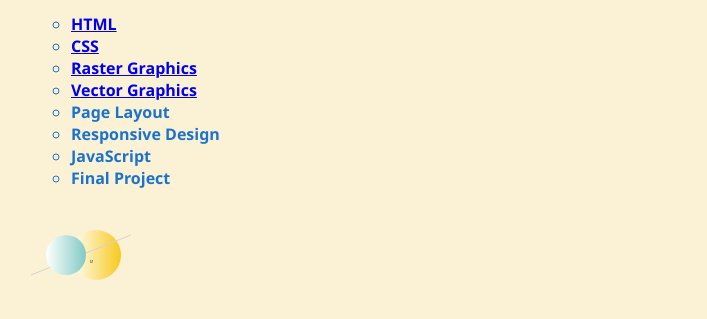
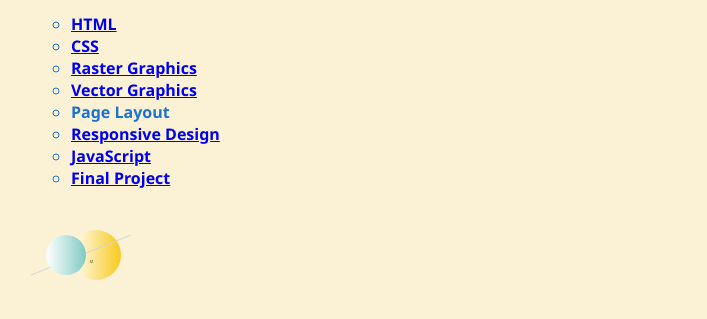
Before and after one commit to qiaoyinzheng/WEB-DESIGN, a plain HTML site: page index.html in a window 1280 px wide. Shown: the part 111-430 px from the top of the page, without its empty margins (1-708 px from the left). Drawn offline with Linux system fonts and the light colour scheme.

Commit message:
Update index.html

```diff
--- a/index.html
+++ b/index.html
@@ -36,9 +36,9 @@
       <li><a href="raster-graphic/index.html">Raster Graphics</a></li>
       <li><a href="index.html">Vector Graphics</a></li>
       <li>Page Layout</li>
-      <li>Responsive Design</li>
-      <li>JavaScript</li>
-      <li>Final Project</li>
+      <li><a href="responsive-design/index.html">Responsive Design</a></li>
+      <li><a href="javascript/index.html">JavaScript</a></li>
+      <li><a href="final-project/index.html">Final Project</a></li>
     </ul>
 
     <svg width="100" height="100">
```
